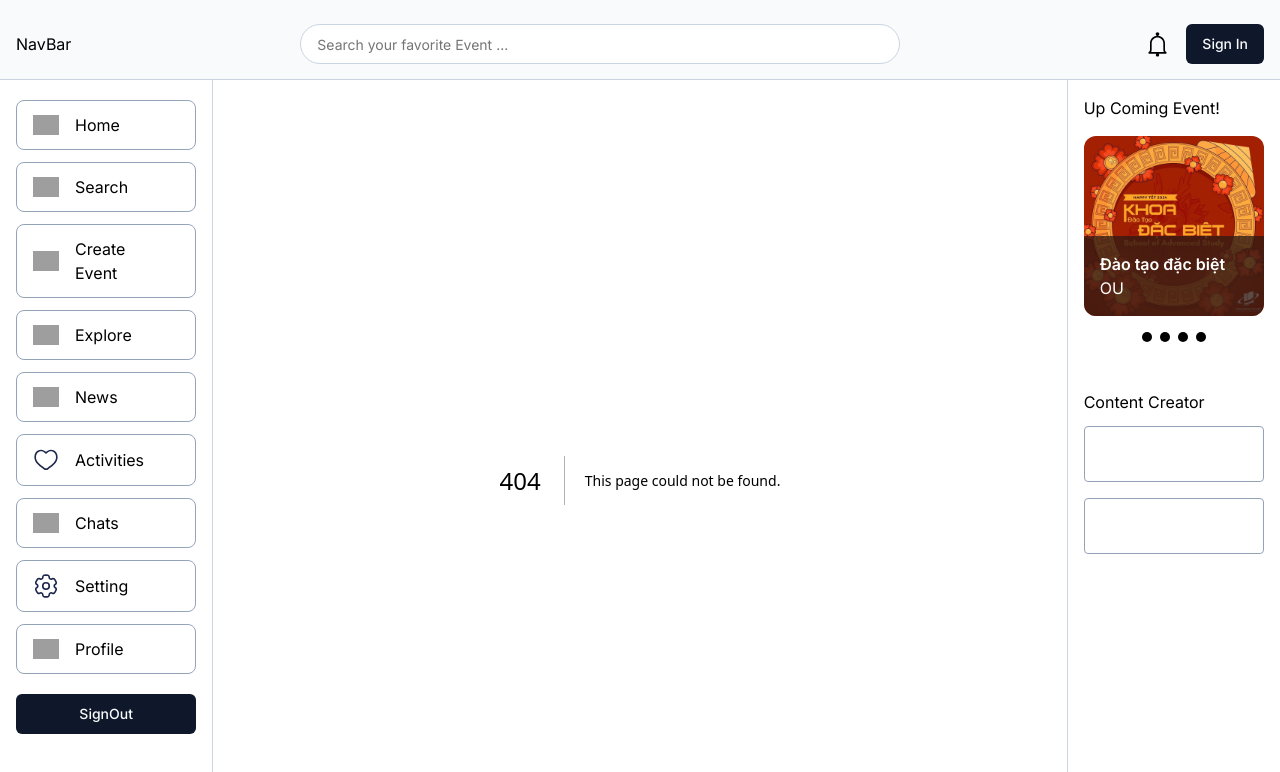
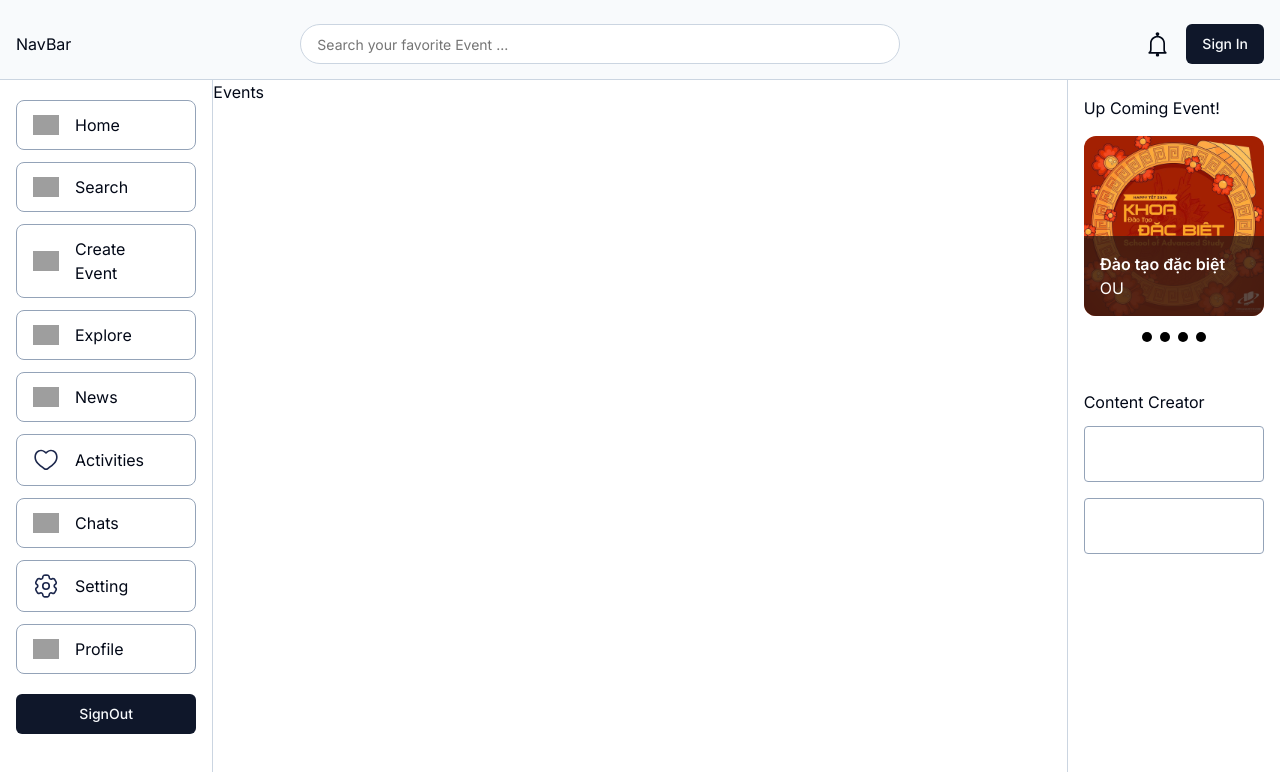
Before and after one commit to DevAnonitos/OU-Social-Hub, a Next.js app in the folder frontend/: page /events in a window 1280 px wide. Before the commit this address had no page. Shown: the top 772 px of the page. Built offline with nearby package versions, Linux system fonts and the light colour scheme; grey boxes are pictures that could not be loaded.

Commit message:
Feat(EventPage): Add new EventPage

```diff
--- /dev/null
+++ b/frontend/app/events/page.tsx
@@ -0,0 +1,9 @@
+import React from 'react'
+
+const Events = () => {
+  return (
+    <div>Events</div>
+  )
+}
+
+export default Events
```
